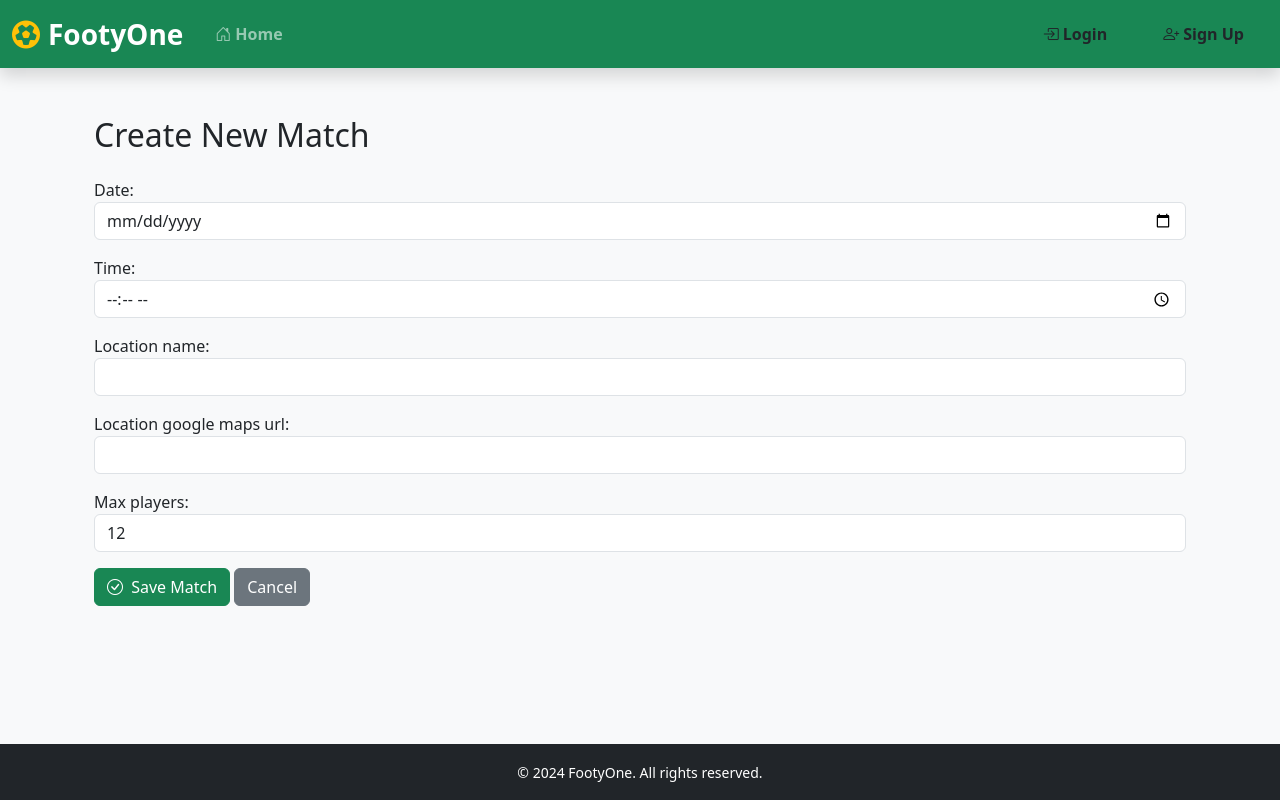
After one commit to mohammedAljadd/FootyOn, a Django app: page /matches/create/ in a window 1280 px wide. The commit adds this page. Run offline with Django 5.2, Linux system fonts and the light colour scheme.

Commit message:
feat:create a match

```diff
--- a/footyon/footyon/urls.py
+++ b/footyon/footyon/urls.py
@@ -20,5 +20,5 @@ urlpatterns = [
     path('admin/', admin.site.urls),
     path('', include('core.urls')),
     path('accounts/', include('accounts.urls')),
-    path('matches/', include('matches.urls')),
+    path('matches/', include(('matches.urls', 'matches'), namespace='matches')),
 ]
--- /dev/null
+++ b/footyon/matches/forms.py
@@ -0,0 +1,22 @@
+from django import forms
+from .models import Match
+from django import forms
+from .models import Match
+
+class MatchForm(forms.ModelForm):
+    class Meta:
+        model = Match
+        # which model fields we want exposed in the form
+        fields = ["date", "time", "location_name", "location_google_maps_url", "max_players"]
+
+        # Use HTML5 input types so the browser shows proper pickers
+        # (date picker, time picker, etc.) instead of plain text boxes
+        # in django admin, we can have date picker without widgets, but
+        # because we used custom template we need to use these widgets
+        widgets = {
+            "date": forms.DateInput(attrs={"type": "date", "class": "form-control"}),
+            "time": forms.TimeInput(attrs={"type": "time", "class": "form-control"}),
+            "location_name": forms.TextInput(attrs={"class": "form-control"}),
+            "location_google_maps_url": forms.URLInput(attrs={"class": "form-control"}),
+            "max_players": forms.NumberInput(attrs={"class": "form-control", "min": 1}),
+        }
--- a/footyon/matches/models.py
+++ b/footyon/matches/models.py
@@ -1,5 +1,6 @@
 from django.db import models
 from participation.models import Participation
+import calendar
 
 class Match(models.Model):
     date = models.DateField()
@@ -14,6 +15,11 @@ class Match(models.Model):
     def __str__(self):
         return f"{self.location_name} on {self.date}"
 
+    def save(self, *args, **kwargs):
+        # Automatically set the day of the week from the date
+        if self.date:
+            self.day_of_week = calendar.day_name[self.date.weekday()]
+        super().save(*args, **kwargs)
 
     def spots_left(self):
         """Calculate remaining spots based on current participation"""
--- /dev/null
+++ b/footyon/matches/templates/matches/create_match.html
@@ -0,0 +1,18 @@
+{% extends 'base.html' %}
+
+{% block title %}Create Match{% endblock %}
+
+{% block content %}
+<div class="container mt-4">
+    <h2 class="mb-4">Create New Match</h2>
+
+    <form method="post">
+        {% csrf_token %}
+        {{ form.as_p }}
+        <button type="submit" class="btn btn-success">
+            <i class="bi bi-check-circle me-1"></i> Save Match
+        </button>
+        <a href="{% url 'matches:manage' %}" class="btn btn-secondary">Cancel</a>
+    </form>
+</div>
+{% endblock %}
--- a/footyon/matches/templates/matches/manage_matches.html
+++ b/footyon/matches/templates/matches/manage_matches.html
@@ -8,9 +8,10 @@
 
     <!-- Create New Match -->
     <div class="mb-3">
-        <a href="#" class="btn btn-success">
+        <a href="{% url 'matches:create_match' %}" class="btn btn-success">
             <i class="bi bi-plus-circle me-1"></i> Create New Match
         </a>
+
     </div>
 
     <!-- Matches Table -->
--- a/footyon/matches/urls.py
+++ b/footyon/matches/urls.py
@@ -6,4 +6,5 @@ app_name = 'matches'
 urlpatterns = [
     # Admin: manage all matches
     path('manage/', views.manage_matches, name='manage'),
+    path('create/', views.create_match, name='create_match'),
 ]
--- a/footyon/matches/views.py
+++ b/footyon/matches/views.py
@@ -1,7 +1,9 @@
-from django.shortcuts import render
+from django.shortcuts import render, redirect
 from .models import Match
 from django.contrib.auth.decorators import user_passes_test
 from datetime import date
+from .forms import MatchForm
+
 
 def is_admin(user):
     return user.is_superuser
@@ -21,3 +23,15 @@ def manage_matches(request):
         m.is_past = m.date < today
 
     return render(request, 'matches/manage_matches.html', {'matches': matches})
+
+
+def create_match(request):
+    if request.method == "POST":
+        form = MatchForm(request.POST)
+        if form.is_valid():
+            form.save()
+            return redirect("matches:manage")  # back to manage matches page
+    else:
+        form = MatchForm()
+
+    return render(request, "matches/create_match.html", {"form": form})
```
